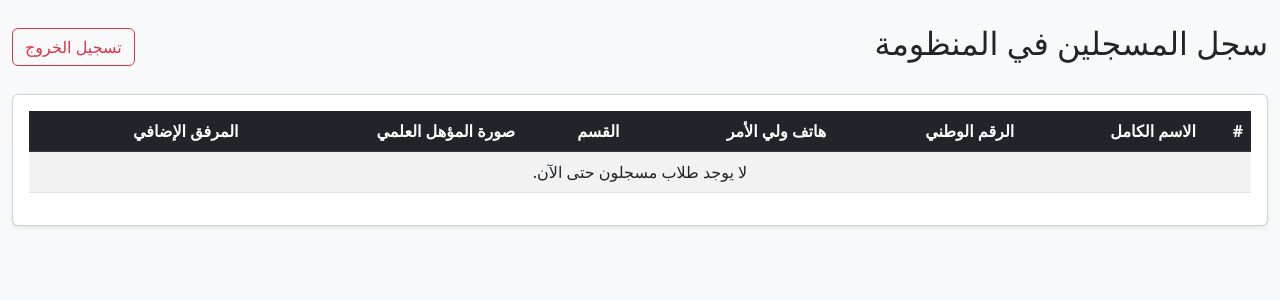
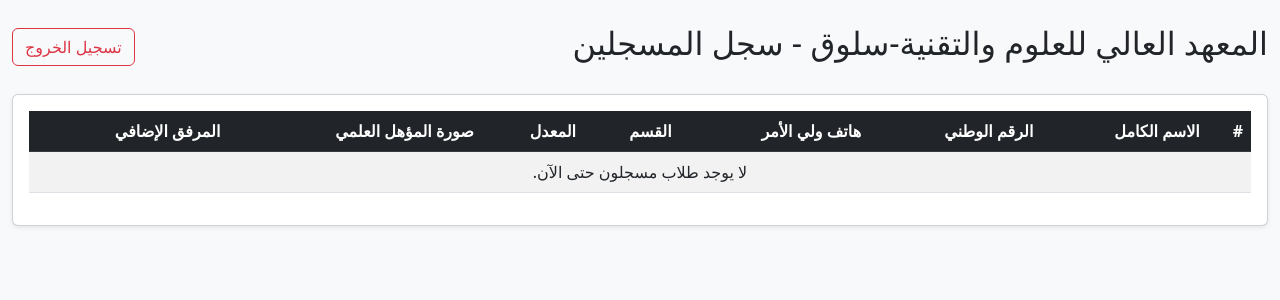
Before and after one commit to elshiebani/student_system, a Flask app: page /admin in a window 1280 px wide. Shown: the top 300 px of the page. Run offline with Flask 3, Linux system fonts and the light colour scheme; the visitor is signed in with stand-in values (Sample User, id 1); data that the repository does not hold is empty.

Commit message:
Update admin page title and student table structure

```diff
--- a/student_system/templates/admin.html
+++ b/student_system/templates/admin.html
@@ -3,13 +3,13 @@
 <head>
     <meta charset="UTF-8">
     <meta name="viewport" content="width=device-width, initial-scale=1.0">
-    <title>لوحة الإدارة - عرض الطلاب</title>
+    <title>لوحة الإدارة - المعهد العالي للعلوم والتقنية-سلوق</title>
     <link rel="stylesheet" href="https://cdn.jsdelivr.net/npm/bootstrap@5.3.0/dist/css/bootstrap.rtl.min.css">
 </head>
 <body class="bg-light">
 <div class="container-fluid py-4">
     <div class="d-flex justify-content-between align-items-center mb-4">
-        <h2>سجل المسجلين في المنظومة</h2>
+        <h2>المعهد العالي للعلوم والتقنية-سلوق - سجل المسجلين</h2>
         <a href="/logout" class="btn btn-outline-danger">تسجيل الخروج</a>
     </div>
 
@@ -23,6 +23,7 @@
                         <th>الرقم الوطني</th>
                         <th>هاتف ولي الأمر</th>
                         <th>القسم</th>
+                        <th>المعدل</th>
                         <th>صورة المؤهل العلمي</th>
                         <th>المرفق الإضافي</th>
                     </tr>
@@ -35,6 +36,7 @@
                         <td>{{ student.national_id }}</td>
                         <td>{{ student.parent_phone }}</td>
                         <td>{{ student.department }}</td>
+                        <td>{{ student.gpa }}%</td>
                         <td>
                             {% if student.qualifier_data %}
                                 <a href="/file/qualifier/{{ student.id }}" target="_blank" class="btn btn-sm btn-info text-white">معاينة المؤهل</a>
@@ -52,7 +54,7 @@
                     </tr>
                     {% else %}
                     <tr>
-                        <td colspan="7" class="text-center">لا يوجد طلاب مسجلون حتى الآن.</td>
+                        <td colspan="8" class="text-center">لا يوجد طلاب مسجلون حتى الآن.</td>
                     </tr>
                     {% endfor %}
                 </tbody>
```
